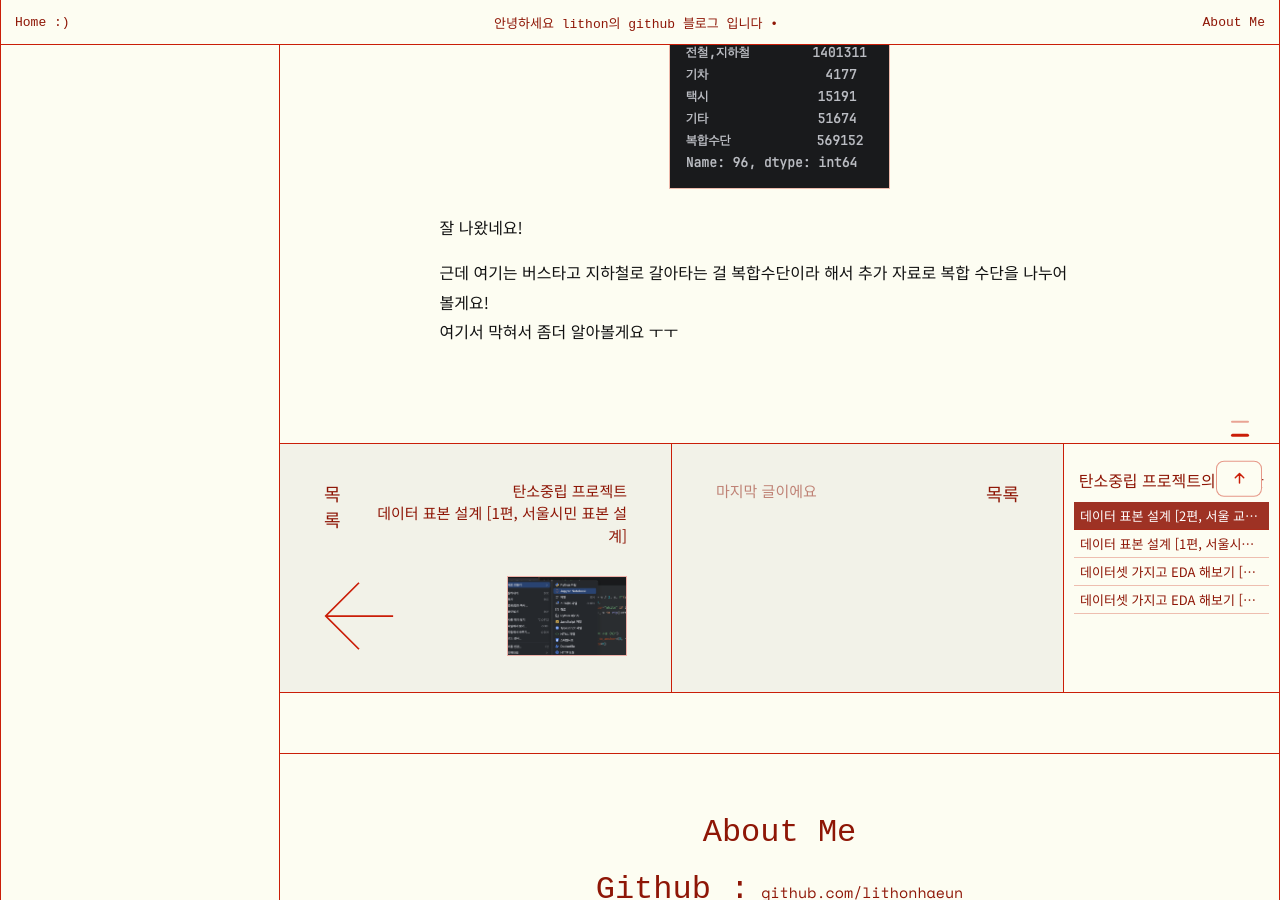
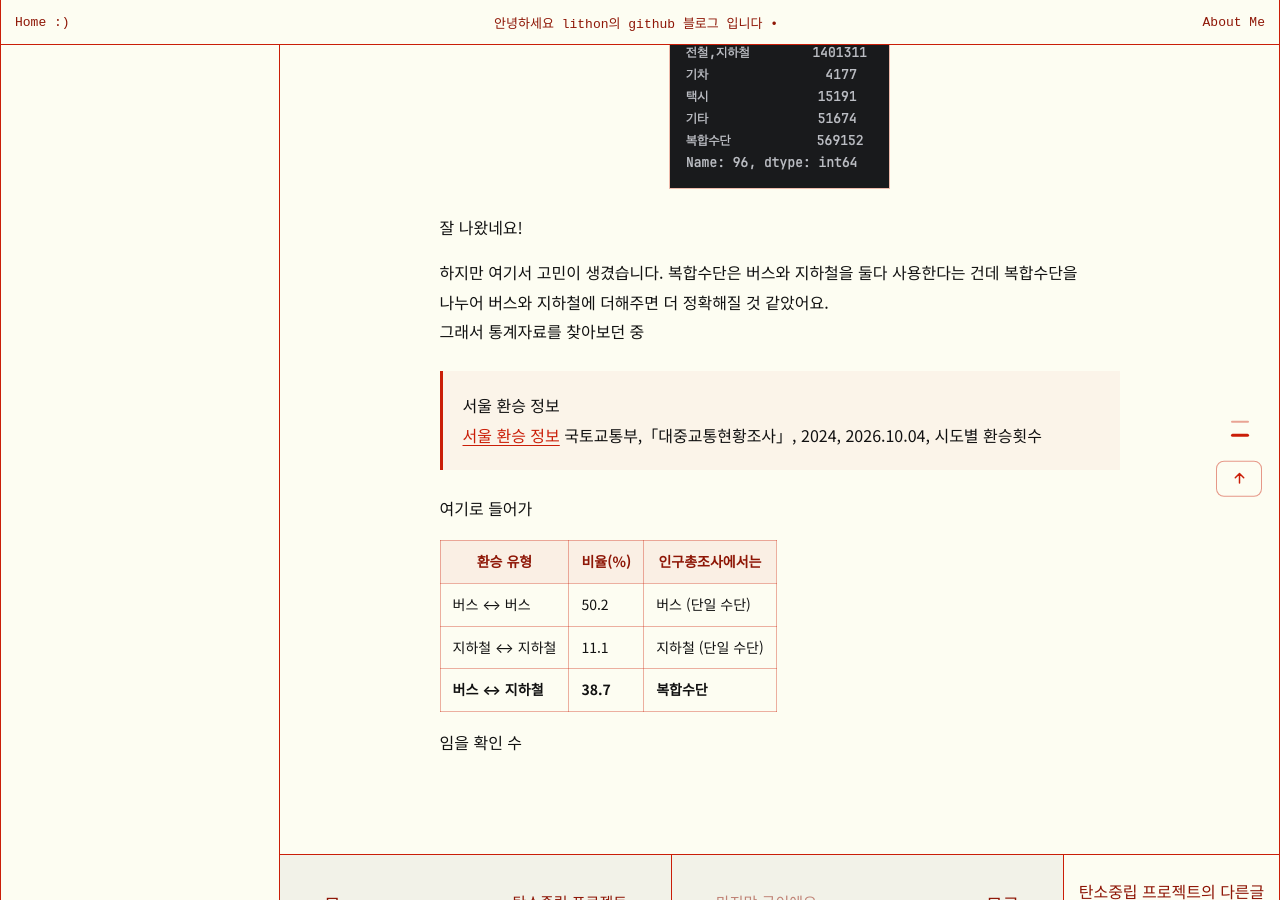
Before and after one commit to lithonhaeun/lithonhaeun.github.io, a Jekyll site: the page built from _posts/2026-10-02-데이터 표본설계 2편.md, in a window 1280 px wide and 900 px high, scrolled down 3451 px. Built offline with Jekyll 4.4.1, drawn with Linux system fonts in a browser that asks for light colours; some web fonts are replaced; comment, search, counter and statistics services are not loaded.

Commit message:
fix : 데이터표본설계 2편 수정

```diff
--- a/_posts/2026-10-02-데이터 표본설계 2편.md
+++ b/_posts/2026-10-02-데이터 표본설계 2편.md
@@ -73,5 +73,20 @@ seoul_mode
 
 ![](/assets/img/20261002-capture-6.png){:. left} 잘 나왔네요!
 
-근데 여기는 버스타고 지하철로 갈아타는 걸 복합수단이라 해서 추가 자료로 복합 수단을 나누어 볼게요!
-<br> 여기서 막혀서 좀더 알아볼게요 ㅜㅜ
+하지만 여기서 고민이 생겼습니다. 복합수단은 버스와 지하철을 둘다 사용한다는 건데
+복합수단을 나누어 버스와 지하철에 더해주면 더 정확해질 것 같았어요.
+<br>
+그래서 통계자료를 찾아보던 중
+> 서울 환승 정보<br>
+> [서울 환승 정보](https://kosis.kr/statHtml/statHtml.do?orgId=116&tblId=DT_MLTM_5723&conn_path=I2)
+> 국토교통부,「대중교통현황조사」, 2024, 2026.10.04, 시도별 환승횟수
+
+여기로 들어가
+
+| 환승 유형 | 비율(%) | 인구총조사에서는 |
+| --- | --- | --- |
+| 버스 ↔ 버스 | 50.2 | 버스 (단일 수단) |
+| 지하철 ↔ 지하철 | 11.1 | 지하철 (단일 수단) |
+| **버스 ↔ 지하철** | **38.7** | **복합수단** |
+
+임을 확인 수
```
